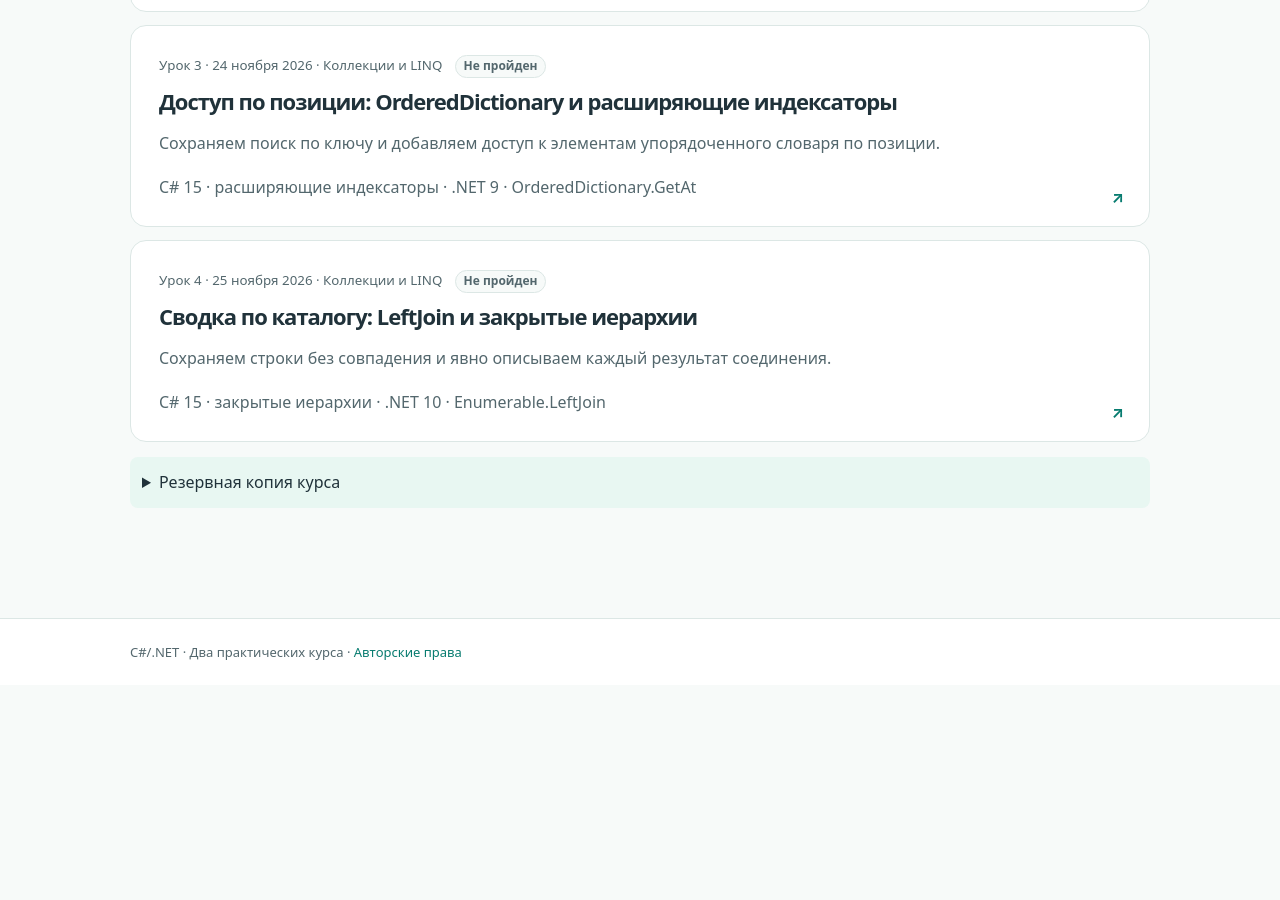
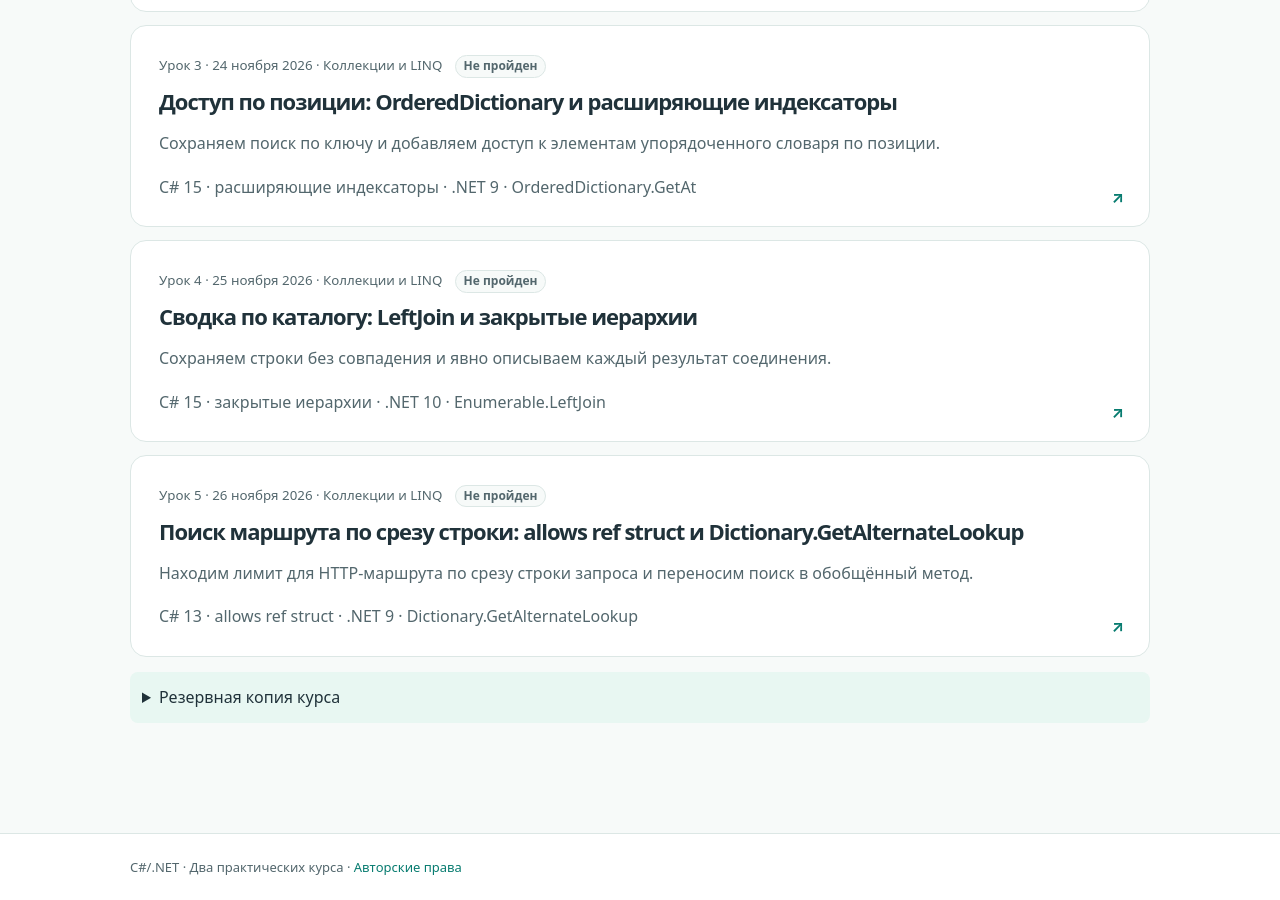
Before and after one commit to boyarincev/dotnet-courses, a Jekyll site: the page built from courses/csharp-dotnet-9-11/index.md, in a window 1280 px wide and 900 px high, scrolled down 1166 px. Built offline with Jekyll 4.4.1, drawn with Linux system fonts in a browser that asks for light colours; before the commit the page ends 1851 px from its top, so only the background shows below that; part of the change alters nothing that is shown.

Commit message:
Publish lesson 005 on alternate dictionary lookup

```diff
--- a/_data/questions.yml
+++ b/_data/questions.yml
@@ -279,3 +279,57 @@
     Ошибочный BuildRows оставляет только первую сводку каждого клиента.
     Придумай вход, на котором это меняет отчёт. Укажи ожидаемые строки
     и их порядок.
+- id: CS13-RSG-01
+  lesson_number: 5
+  topic: CS13-REF-STRUCT-GENERICS
+  tag: 'C# 13 · allows ref struct'
+  type: анализ кода
+  available_from: '2026-11-26'
+  prompt: >-
+    Обобщённый метод принимает TAlternateKey key и объявляет ограничение
+    where TAlternateKey : notnull. Почему вызов с аргументом
+    ReadOnlySpan<char> не компилируется? Что нужно добавить в ограничение
+    и где это должно стоять?
+- id: CS13-RSG-02
+  lesson_number: 5
+  topic: CS13-REF-STRUCT-GENERICS
+  tag: 'C# 13 · allows ref struct'
+  type: понимание
+  available_from: '2026-11-26'
+  prompt: >-
+    Метод с allows ref struct получил ReadOnlySpan<char> как аргумент
+    обобщённого параметра. Можно ли присвоить этот аргумент переменной
+    типа object? Объясни, что именно разрешает allows ref struct.
+- id: N9-AL-01
+  lesson_number: 5
+  topic: NET9-DICTIONARY-ALTERNATE-LOOKUP
+  tag: '.NET 9 · Dictionary.GetAlternateLookup'
+  type: прогноз результата
+  available_from: '2026-11-26'
+  prompt: >-
+    В словаре со StringComparer.OrdinalIgnoreCase хранится ключ "/orders"
+    со значением 120. Какую пару из результата bool и значения out int
+    дадут поиски по срезам "/OrDeRs" и "/status" через
+    GetAlternateLookup<ReadOnlySpan<char>>()?
+- id: N9-AL-02
+  lesson_number: 5
+  topic: NET9-DICTIONARY-ALTERNATE-LOOKUP
+  tag: '.NET 9 · Dictionary.GetAlternateLookup'
+  type: сравнение
+  available_from: '2026-11-26'
+  prompt: >-
+    Что различает два случая: компаратор словаря не поддерживает
+    ReadOnlySpan<char> и компаратор совместим, но в словаре нет
+    искомого ключа? На каком вызове можно обнаружить каждый случай?
+- id: N9-AL-03
+  lesson_number: 5
+  topic: NET9-DICTIONARY-ALTERNATE-LOOKUP
+  tag: '.NET 9 · Dictionary.GetAlternateLookup'
+  type: проектирование проверки
+  available_from: '2026-11-26'
+  prompt: >-
+    В TryReadLimit основной маршрут имеет приоритет. Нулевой лимит считается
+    найденным. Ошибочная реализация переходит к резервному маршруту,
+    когда limit равен нулю. Придумай словарь и два ключа, на которых
+    эта версия вернёт другой лимит. Укажи ожидаемые bool и limit
+    для корректной реализации.
--- a/_lessons/001-params-countby.md
+++ b/_lessons/001-params-countby.md
@@ -286,3 +286,5 @@ return Array.Empty<(string, int)>();
 - `StringComparer.OrdinalIgnoreCase` позволяет игнорировать регистр.
 
 В [уроке № 2]({{ '/courses/csharp-dotnet-9-11/lessons/002-aggregateby-null-conditional-assignment/' | relative_url }}) вместо одного счётчика накопим количество запросов и суммарное время по каждому маршруту. В [первом уроке курса по памяти]({{ '/courses/memory/lessons/001-allocations-copies-retention/' | relative_url }}) разберём, как отличать выделение памяти от копирования значений и удержания объектов.
+
+В [уроке №5]({{ '/courses/csharp-dotnet-9-11/lessons/005-dictionary-alternate-lookup/' | relative_url }}) передадим символьный срез в обобщённый поиск по словарю.
--- /dev/null
+++ b/_lessons/005-dictionary-alternate-lookup.md
@@ -0,0 +1,175 @@
+---
+lesson_number: 5
+lesson_date: '26 ноября 2026'
+title: 'Поиск маршрута по срезу строки: allows ref struct и Dictionary.GetAlternateLookup'
+summary: 'Находим лимит для HTTP-маршрута по срезу строки запроса и переносим поиск в обобщённый метод.'
+csharp_feature: 'C# 13 · allows ref struct'
+dotnet_feature: '.NET 9 · Dictionary.GetAlternateLookup'
+series: 'Коллекции и LINQ'
+code_framework: net9.0
+browser_runtime: '9'
+browser_start_snippet: full-program
+---
+
+## Зачем это нужно
+
+Сервис хранит лимиты запросов в словаре со строковыми ключами. Например, для `/orders` задан лимит 120. Из строки `GET /ORDERS HTTP/1.1` мы уже получили срез `/ORDERS` и хотим найти лимит без учёта регистра. `GetAlternateLookup` позволяет искать по срезу, не создавая из него строку. Чтобы передать срез в свой обобщённый метод поиска, понадобится `allows ref struct`. Если ключ уже получен в виде `string`, хватит обычного `Dictionary.TryGetValue`.
+
+## 1. Что передаём в словарь
+
+В [уроке №1]({{ '/courses/csharp-dotnet-9-11/lessons/001-params-countby/' | relative_url }}) мы передавали в метод `ReadOnlySpan<int>`. Теперь `ReadOnlySpan<char>` указывает на символы внутри исходной строки. В `line.AsSpan(start: 4, length: 7)` отсчёт начинается с нуля. Позиция 4 указывает на `/`, а длина 7 захватывает `/ORDERS` целиком. [Перегрузка AsSpan с начальной позицией и длиной](<https://learn.microsoft.com/en-us/dotnet/api/system.memoryextensions.asspan?view=net-9.0#system-memoryextensions-asspan(system-string-system-int32-system-int32)>)
+
+## 2. .NET 9 и C# 13 · Поиск по ключу другого типа
+
+Метод `Dictionary<TKey, TValue>.GetAlternateLookup<TAlternateKey>()` возвращает структуру `AlternateLookup<TAlternateKey>`. Через неё можно искать в том же словаре. `TKey` — тип хранимых ключей, в примере это `string`. `TAlternateKey` — тип ключа, который передаём при поиске, в примере это `ReadOnlySpan<char>`. [Сигнатуры в .NET 9](https://github.com/dotnet/runtime/blob/v9.0.0/src/libraries/System.Collections/ref/System.Collections.cs#L673-L704)
+
+~~~csharp
+public AlternateLookup<TAlternateKey> GetAlternateLookup<TAlternateKey>()
+    where TAlternateKey : notnull, allows ref struct;
+
+// Метод возвращённого AlternateLookup<TAlternateKey>.
+public bool TryGetValue(TAlternateKey key, out TValue value);
+~~~
+
+`TryGetValue` возвращает `true`, если ключ найден, и записывает значение в `value`. При отсутствии ключа получаем `false` и значение по умолчанию, для `int` это `0`. Значение `0` само по себе не сообщает, был ли ключ найден. [Документация TryGetValue](https://learn.microsoft.com/en-us/dotnet/api/system.collections.generic.dictionary-2.alternatelookup-1.trygetvalue?view=net-9.0)
+
+Для поиска по срезу компаратор словаря должен уметь сравнивать срез со строковым ключом. `StringComparer.OrdinalIgnoreCase` поддерживает `ReadOnlySpan<char>` и сравнивает без учёта регистра. При несовместимом компараторе вызов `GetAlternateLookup` выбросит `InvalidOperationException`. Если совместимость заранее неизвестна, её можно проверить через `TryGetAlternateLookup`. [Поиск по срезу в .NET 9](https://learn.microsoft.com/en-us/dotnet/core/whats-new/dotnet-9/libraries#collection-lookups-with-spans) · [Исключения GetAlternateLookup](https://learn.microsoft.com/en-us/dotnet/api/system.collections.generic.dictionary-2.getalternatelookup?view=net-9.0#exceptions) · [Документация TryGetAlternateLookup](https://learn.microsoft.com/en-us/dotnet/api/system.collections.generic.dictionary-2.trygetalternatelookup?view=net-9.0)
+
+По умолчанию `ref struct` нельзя подставить вместо обобщённого параметра типа. `allows ref struct` разрешает подставить такой тип, в том числе `ReadOnlySpan<char>`. Правила безопасности такого значения продолжают действовать. Например, его нельзя упаковать в `object`. В своём обобщённом методе повторим `where TAlternateKey : notnull, allows ref struct`, чтобы передать параметр в `GetAlternateLookup`. `notnull` указывает, что ожидается тип ключа, который не допускает `null`. `allows ref struct` ставится последним. [Ограничения параметров типа](https://learn.microsoft.com/en-us/dotnet/csharp/programming-guide/generics/constraints-on-type-parameters#allows-ref-struct)
+
+## Запусти пример
+
+Нажми «Запустить этот пример» под программой. Для локального запуска нужен SDK .NET 9. Проект `net9.0` по умолчанию использует C# 13. [Версии языка по умолчанию](https://learn.microsoft.com/en-us/dotnet/csharp/language-reference/language-versioning#defaults)
+
+~~~sh
+dotnet new console -f net9.0 -o RouteLookup
+cd RouteLookup
+~~~
+
+Замени `Program.cs` программой ниже и выполни `dotnet run`.
+
+~~~csharp
+using System;
+using System.Collections.Generic;
+
+string line = "GET /ORDERS HTTP/1.1";
+ReadOnlySpan<char> route = line.AsSpan(start: 4, length: 7);
+
+var limits = new Dictionary<string, int>(comparer: StringComparer.OrdinalIgnoreCase)
+{
+    ["/orders"] = 120
+};
+
+// При вызове со срезом компилятор выводит TAlternateKey как ReadOnlySpan<char>.
+bool found = TryReadRoute(limits, route, out int limit);
+
+Console.WriteLine($"Маршрут найден: {found}");
+Console.WriteLine($"Лимит: {limit}");
+
+ReadOnlySpan<char> unknown = "/status";
+bool unknownFound = TryReadRoute(limits, unknown, out int unknownLimit);
+Console.WriteLine($"Поиск /status: {unknownFound}, лимит {unknownLimit}");
+
+static bool TryReadRoute<TAlternateKey>(
+    Dictionary<string, int> limits, TAlternateKey route, out int limit)
+    where TAlternateKey : notnull, allows ref struct
+{
+    var lookup = limits.GetAlternateLookup<TAlternateKey>();
+    return lookup.TryGetValue(key: route, out limit);
+}
+~~~
+{: #snippet-full-program }
+
+Ожидаемый вывод
+
+~~~text
+Маршрут найден: True
+Лимит: 120
+Поиск /status: False, лимит 0
+~~~
+{: #output-full-program }
+
+## Напиши код сам · TASK-005 {#lesson-task}
+
+У тебя есть словарь лимитов и два ключа для одного запроса — маршрут и резервный маршрут. Реализуй `TryReadLimit` примерно за 10–12 минут. Сигнатура уже поддерживает обобщённый `TAlternateKey`, а первый ключ для проверки получен из среза строки.
+
+- Сначала ищи `route`. Если он найден, верни `true` и его лимит через `limit`. Нулевой лимит тоже считается найденным.
+- Если `route` отсутствует, ищи `fallback`. При совпадении верни `true` и его лимит.
+- Если в словаре нет ни одного из ключей, верни `false` и установи `limit` в `0`.
+
+Используй `GetAlternateLookup<TAlternateKey>()` и показанный выше `TryGetValue`. Правила сравнения задаёт готовый словарь. Его компаратор в каждом тесте поддерживает переданный тип ключа. Открой заготовку, заполни метод и нажми «Запустить текущий код». Для локальной проверки скопируй заготовку в `RouteLookup/Program.cs` и выполни `dotnet run` в каталоге проекта.
+
+~~~csharp
+using System;
+using System.Collections.Generic;
+
+public static class Program
+{
+    // BEGIN TASK-005
+    static bool TryReadLimit<TAlternateKey>(
+        Dictionary<string, int> limits, TAlternateKey route, TAlternateKey fallback, out int limit)
+        where TAlternateKey : notnull, allows ref struct
+    {
+        // Найди лимит по route через GetAlternateLookup и TryGetValue.
+        // Компаратор словаря совместим с типом ключа.
+        // Ищи fallback только при отсутствии route. Нулевой лимит считается найденным.
+        // Верни true и найденный лимит. Если оба ключа отсутствуют, верни false и 0.
+        throw new NotImplementedException();
+    }
+    // END TASK-005
+
+    public static void Main()
+    {
+        var limits = new Dictionary<string, int>(comparer: StringComparer.OrdinalIgnoreCase)
+        {
+            ["/orders"] = 120,
+            ["/health"] = 0
+        };
+
+        ReadOnlySpan<char> orders = "GET /ORDERS HTTP/1.1".AsSpan(start: 4, length: 7);
+        ReadOnlySpan<char> health = "/HEALTH";
+        ReadOnlySpan<char> missing = "/unknown";
+
+        Check(limits, orders, health, expectedFound: true, expectedLimit: 120, context: "основной маршрут в другом регистре");
+        Check(limits, missing, orders, expectedFound: true, expectedLimit: 120, context: "найден только резервный маршрут");
+        Check(limits, health, orders, expectedFound: true, expectedLimit: 0, context: "найден основной маршрут с нулевым лимитом");
+        var caseSensitive = new Dictionary<string, int>(comparer: StringComparer.Ordinal)
+        {
+            ["/orders"] = 120
+        };
+        Check(caseSensitive, orders, ReadOnlySpan<char>.Empty,
+            expectedFound: false, expectedLimit: 0, context: "словарь с учётом регистра и пустой резервный ключ");
+
+        var empty = new Dictionary<string, int>(comparer: StringComparer.OrdinalIgnoreCase);
+        Check(empty, orders, health, expectedFound: false, expectedLimit: 0, context: "пустой словарь");
+
+        Console.WriteLine("Все проверки пройдены");
+    }
+
+    static void Check(
+        Dictionary<string, int> limits, ReadOnlySpan<char> route, ReadOnlySpan<char> fallback,
+        bool expectedFound, int expectedLimit, string context)
+    {
+        bool found = TryReadLimit(limits, route, fallback, out int limit);
+        Assert(found == expectedFound && limit == expectedLimit,
+            $"{context}. Ожидалось ({expectedFound}, {expectedLimit}), получено ({found}, {limit}).");
+    }
+
+    static void Assert(bool condition, string failureMessage)
+    {
+        if (!condition)
+            throw new InvalidOperationException("❌ TASK-005: " + failureMessage);
+    }
+}
+~~~
+{: #practice-program }
+
+<script type="text/plain" id="practice-wrong-body">
+return limits.GetAlternateLookup<TAlternateKey>().TryGetValue(route, out limit);
+</script>
+
+<details><summary>Подсказка</summary><p>Выбирай, переходить ли к резервному ключу, по значению <code>bool</code> от первого поиска.</p></details>
+
+`allows ref struct` допускает срез в обобщённом методе. `GetAlternateLookup` ищет по срезу с правилами сравнения исходного словаря.
+
+На повторении объясни, какой тип ключа хранится в словаре и какой тип ключа принимает поиск. Затем придумай вход, на котором проверка `limit != 0` вместо результата `TryGetValue` меняет поведение программы.
```
